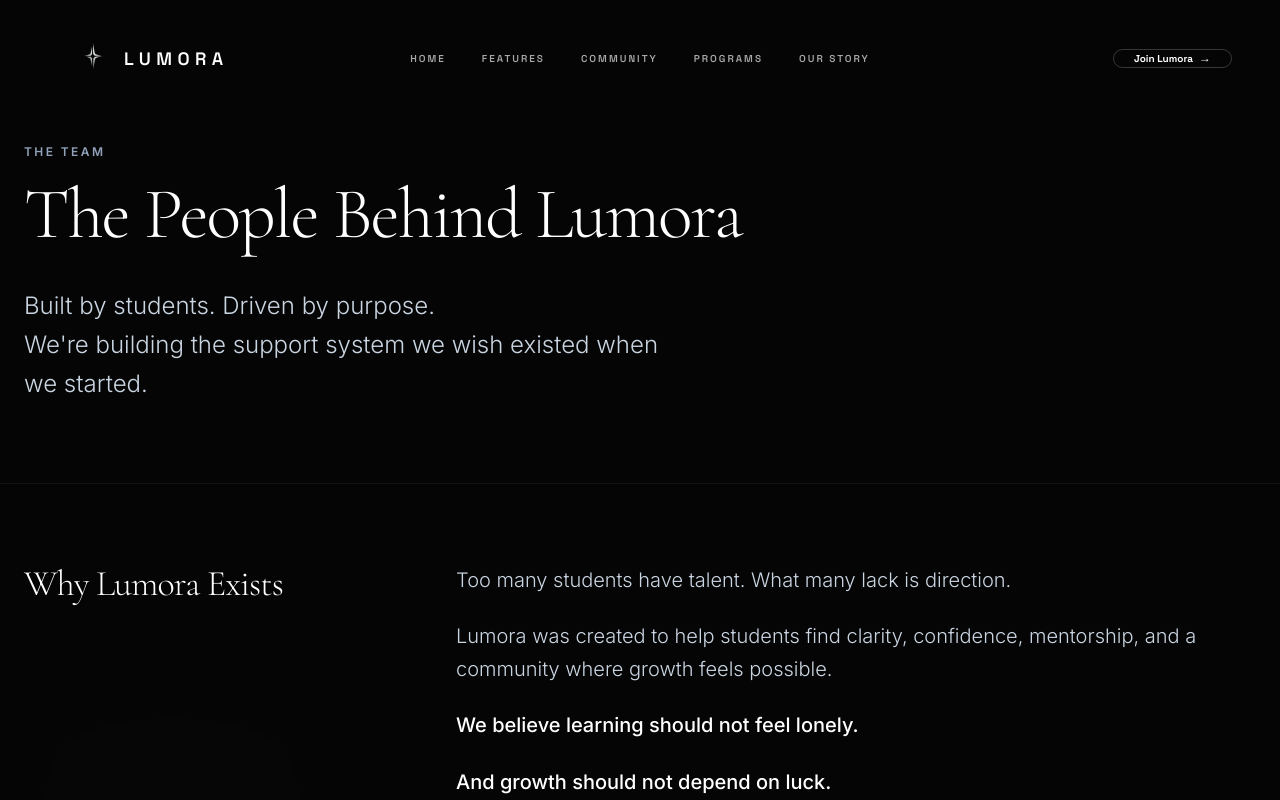
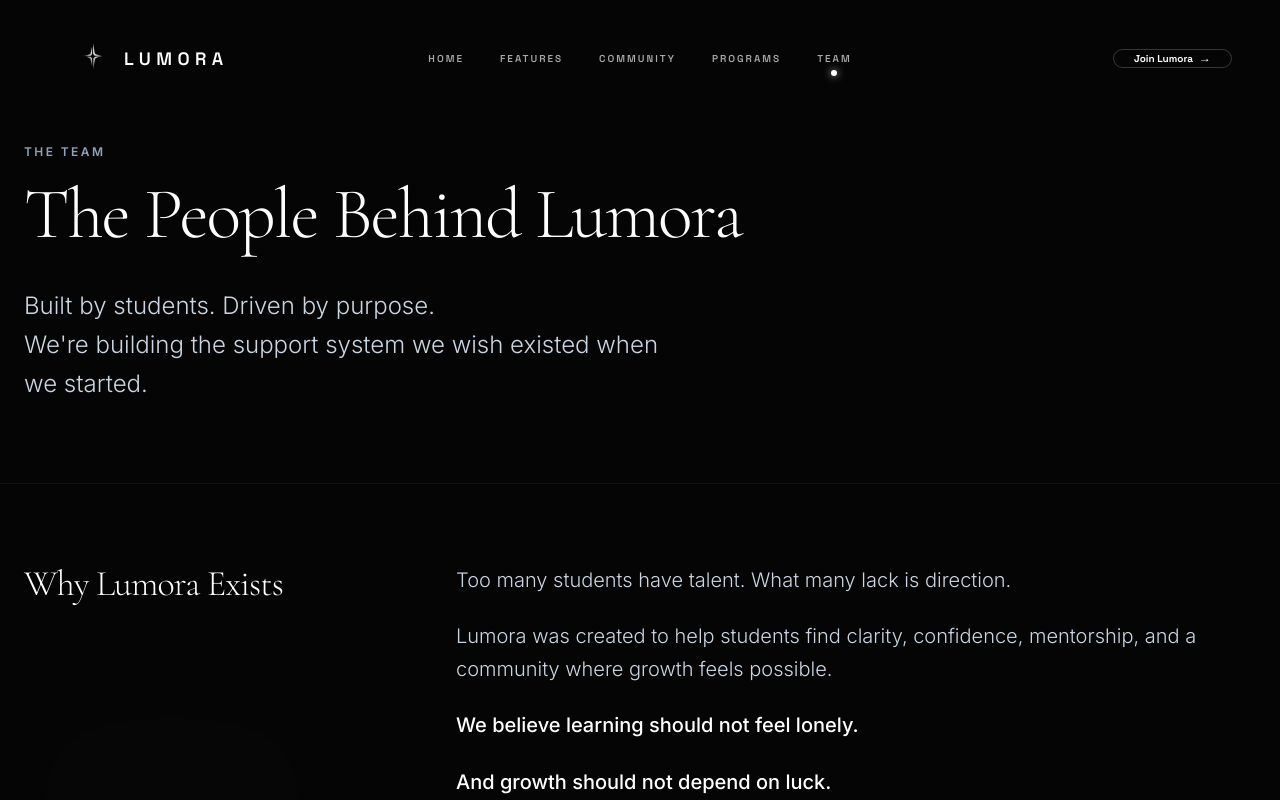
Before and after one commit to ShaikAbrarAhmed/LUMORACOPY, a Next.js app: page /team in a window 1280 px wide. Shown: the top 800 px of the page. Built offline with nearby package versions, Linux system fonts and the light colour scheme; no server answers.

Commit message:
Update navbar links, untrack env and ignore it

```diff
--- a/src/components/Navbar.tsx
+++ b/src/components/Navbar.tsx
@@ -148,7 +148,7 @@ export function Navbar() {
             { label: "FEATURES", href: "/features" },
             { label: "COMMUNITY", href: "/community" },
             { label: "PROGRAMS", href: "/cohorts" },
-            { label: "OUR STORY", href: "/our-story" },
+            { label: "TEAM", href: "/team" },
           ].map((item) => {
             const isActive = pathname === item.href
             return (
@@ -290,14 +290,14 @@ export function Navbar() {
                     Secondary Navigation
                   </span>
 
-                  {/* Our Story */}
+                  {/* Team */}
                   <motion.div variants={itemVariants}>
                     <Link
-                      href="/our-story"
+                      href="/team"
                       onClick={() => setIsOpen(false)}
                       className="w-full text-left px-3.5 py-2.5 rounded-xl text-[14px] font-semibold text-foreground hover:bg-muted hover:text-primary transition-all flex items-center justify-between group"
                     >
-                      <span>Our Story</span>
+                      <span>Team</span>
                       <span className="opacity-0 group-hover:opacity-100 transition-opacity text-xs font-bold">→</span>
                     </Link>
                   </motion.div>
```
Also changed, not shown: 2 other files (tests, documents, lock files or other folders).
